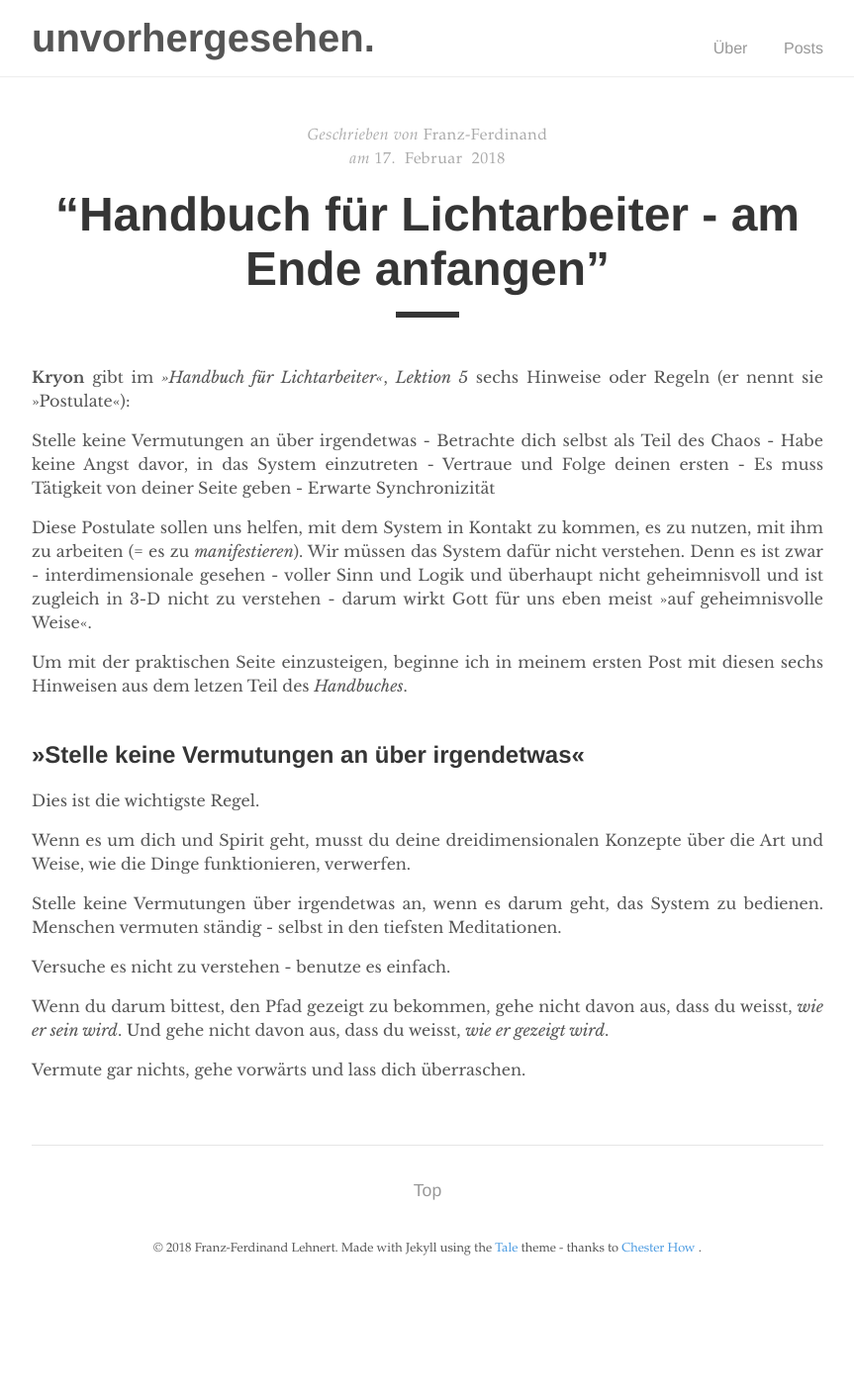
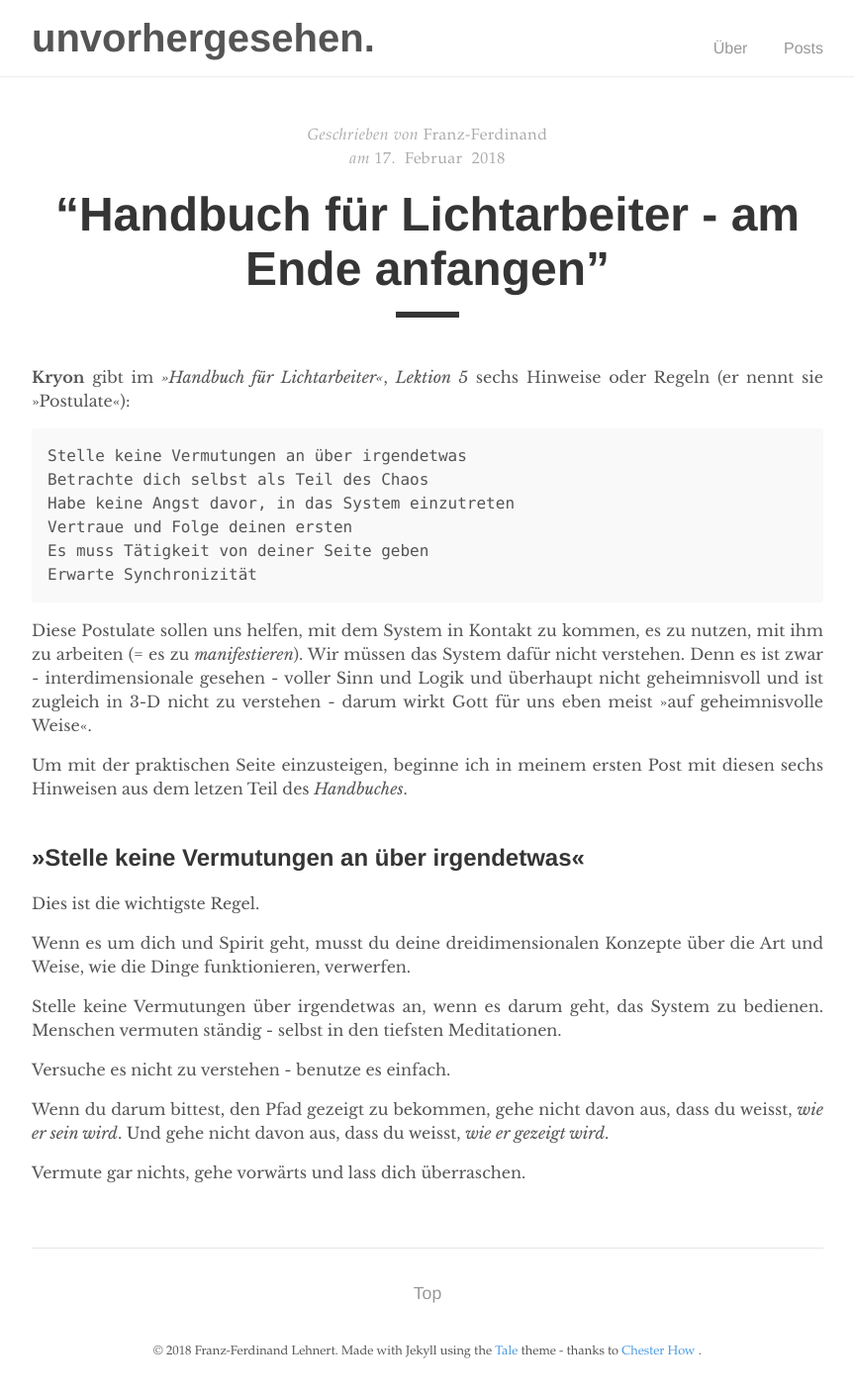
Before and after one commit to unvorhergesehen/unvorhergesehen.github.io, a Jekyll site: the page built from _posts/2018-02-17-hfl-anfang-am-ende.md, in a window 1280 px wide. Shown: the whole page at 99% size, without its empty margins (208-1071 px from the left). Built offline with Jekyll 4.4.1, drawn with Linux system fonts in a browser that asks for light colours; before the commit the page ends 1305 px from its top, so only the background shows below that.

Commit message:
text format test

```diff
--- a/_posts/2018-02-17-hfl-anfang-am-ende.md
+++ b/_posts/2018-02-17-hfl-anfang-am-ende.md
@@ -5,7 +5,14 @@ author: "Franz-Ferdinand"
 ---
 **Kryon** gibt im _»Handbuch für Lichtarbeiter«_, _Lektion 5_ sechs Hinweise oder Regeln (er nennt sie »Postulate«):
 
-Stelle keine Vermutungen an über irgendetwas - Betrachte dich selbst als Teil des Chaos - Habe keine Angst davor, in das System einzutreten - Vertraue und Folge deinen ersten -  Es muss Tätigkeit von deiner Seite geben - Erwarte Synchronizität
+{% highlight markdown %}
+Stelle keine Vermutungen an über irgendetwas
+Betrachte dich selbst als Teil des Chaos
+Habe keine Angst davor, in das System einzutreten
+Vertraue und Folge deinen ersten
+Es muss Tätigkeit von deiner Seite geben
+Erwarte Synchronizität
+{% endhighlight %}
 
 Diese Postulate sollen uns helfen, mit dem System in Kontakt zu kommen, es zu nutzen, mit ihm zu arbeiten (= es zu _manifestieren_). Wir müssen das System dafür nicht verstehen. Denn es ist zwar - interdimensionale gesehen - voller Sinn und Logik und überhaupt nicht geheimnisvoll und ist zugleich in 3-D nicht zu verstehen - darum wirkt Gott für uns eben meist »auf geheimnisvolle Weise«.
 
```
